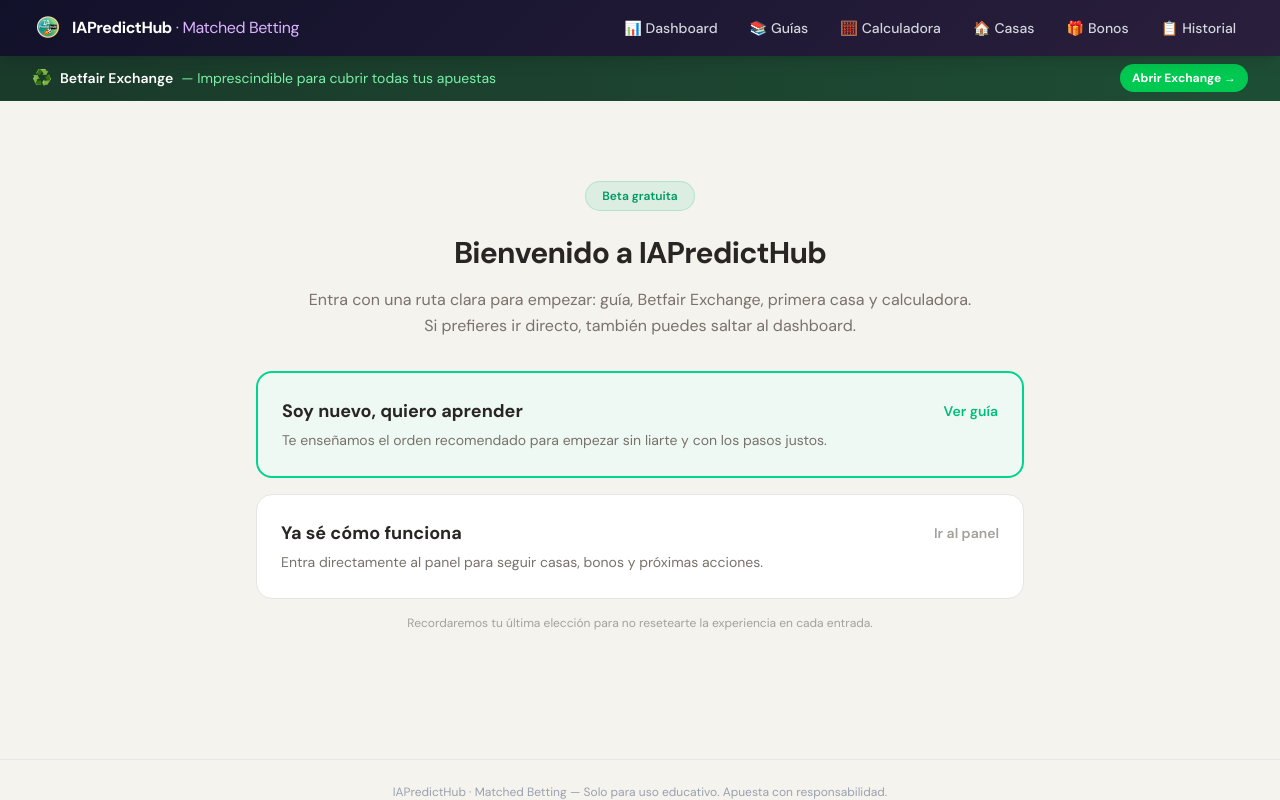
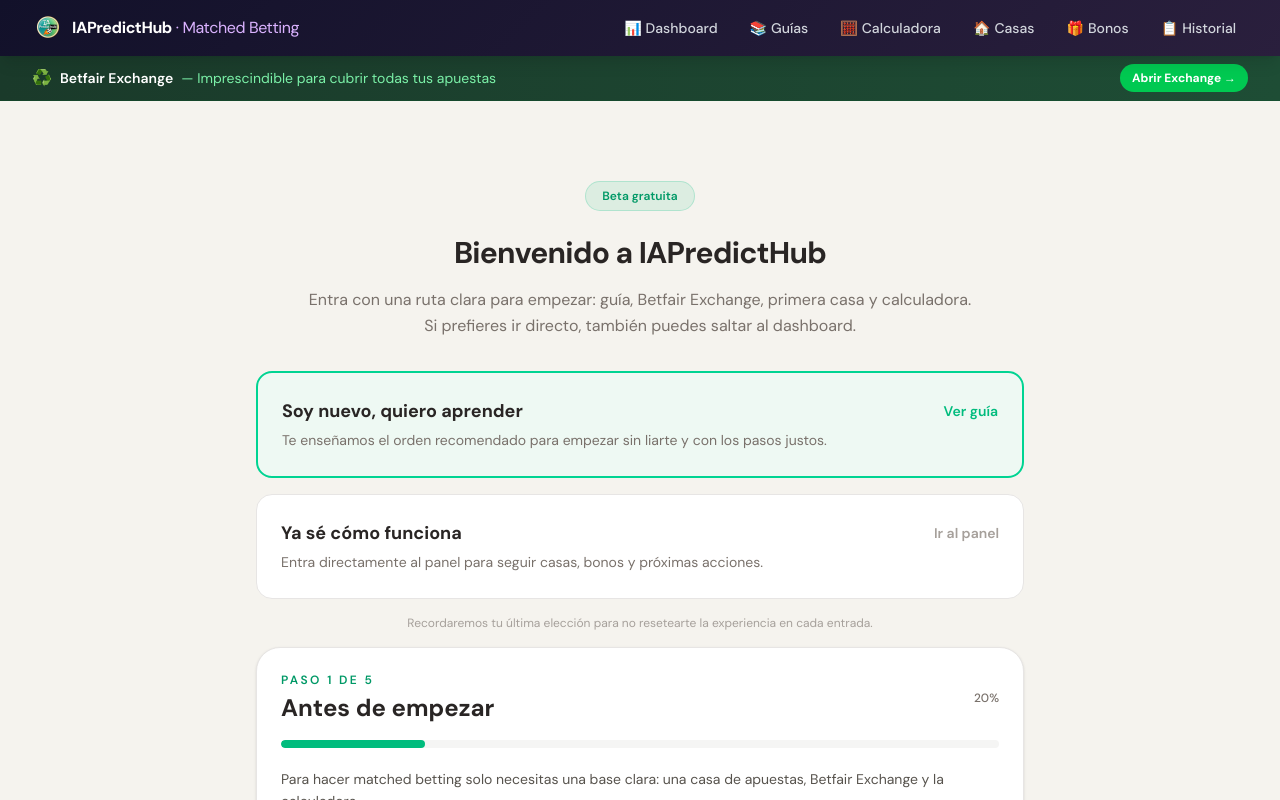
Before and after one commit to eloylt13/matched-betting-app, a Next.js app: page /bienvenida in a window 1280 px wide. Both pictures are taken after a click on the button 640 px from the left and 424 px from the top of the page. Shown: the top 800 px of the page. Built offline with nearby package versions, Linux system fonts and the light colour scheme; a web font is replaced by a local one.

Commit message:
Fix welcome onboarding trigger

```diff
--- a/app/bienvenida/page.tsx
+++ b/app/bienvenida/page.tsx
@@ -123,7 +123,7 @@
 
     return (
         <div className="min-h-[70vh] px-4 py-10 sm:py-14">
-                <div className="mx-auto flex w-full max-w-3xl flex-col gap-8">
+            <div className="mx-auto flex w-full max-w-3xl flex-col gap-8">
                 <div className="text-center">
                     <div className="inline-flex items-center gap-2 bg-emerald-500/10 border border-emerald-500/20 text-emerald-600 text-xs font-semibold px-4 py-1.5 rounded-full mb-6">
                         Beta gratuita
@@ -188,6 +188,71 @@
                         </p>
                     </div>
 
+                    {selectedMode === 'guiado' && currentStep && (
+                        <section className="rounded-3xl border border-stone-200 bg-white p-5 sm:p-6 shadow-sm">
+                            <div className="flex items-center justify-between gap-3 mb-4">
+                                <div>
+                                    <p className="text-xs font-semibold uppercase tracking-[0.2em] text-emerald-600 mb-1">
+                                        Paso {step + 1} de {WIZARD_STEPS.length}
+                                    </p>
+                                    <h2 className="text-xl sm:text-2xl font-bold text-stone-800">
+                                        {currentStep.title}
+                                    </h2>
+                                </div>
+                                <span className="text-xs font-medium text-stone-500">
+                                    {Math.round(progress)}%
+                                </span>
+                            </div>
+
+                            <div className="mb-5 h-2 rounded-full bg-stone-100 overflow-hidden">
+                                <div
+                                    className="h-full rounded-full bg-emerald-500 transition-all duration-300"
+                                    style={{ width: `${progress}%` }}
+                                />
+                            </div>
+
+                            <div className="space-y-3 text-sm leading-relaxed text-stone-600">
+                                {currentStep.description.map((paragraph) => (
+                                    <p key={paragraph}>{paragraph}</p>
+                                ))}
+                            </div>
+
+                            {currentStep.title === 'Ruta recomendada' && (
+                                <div className="mt-5 rounded-2xl border border-stone-100 bg-stone-50 p-4">
+                                    <p className="text-xs font-semibold uppercase tracking-[0.18em] text-stone-500 mb-3">
+                                        Orden recomendado
+                                    </p>
+                                    <ol className="space-y-2 text-sm text-stone-700">
+                                        <li>1. Guía 1</li>
+                                        <li>2. Betfair Exchange</li>
+                                        <li>3. Sportium</li>
+                                        <li>4. Calculadora</li>
+                                    </ol>
+                                </div>
+                            )}
+
+                            <div className="mt-6 flex flex-col gap-3 sm:flex-row sm:items-center">
+                                {currentStep.externalHref && (
+                                    <a
+                                        href={currentStep.externalHref}
+                                        target="_blank"
+                                        rel="noopener noreferrer"
+                                        className="inline-flex items-center justify-center rounded-2xl border border-stone-200 px-4 py-3 text-sm font-semibold text-stone-700 hover:bg-stone-50 transition-colors"
+                                    >
+                                        {currentStep.externalLabel}
+                                    </a>
+                                )}
+
+                                <button
+                                    onClick={handlePrimaryAction}
+                                    className="inline-flex items-center justify-center rounded-2xl bg-emerald-500 px-5 py-3 text-sm font-semibold text-white hover:bg-emerald-400 transition-colors"
+                                >
+                                    {currentStep.primaryLabel}
+                                </button>
+                            </div>
+                        </section>
+                    )}
+
                 </div>
             </div>
         </div>
```
